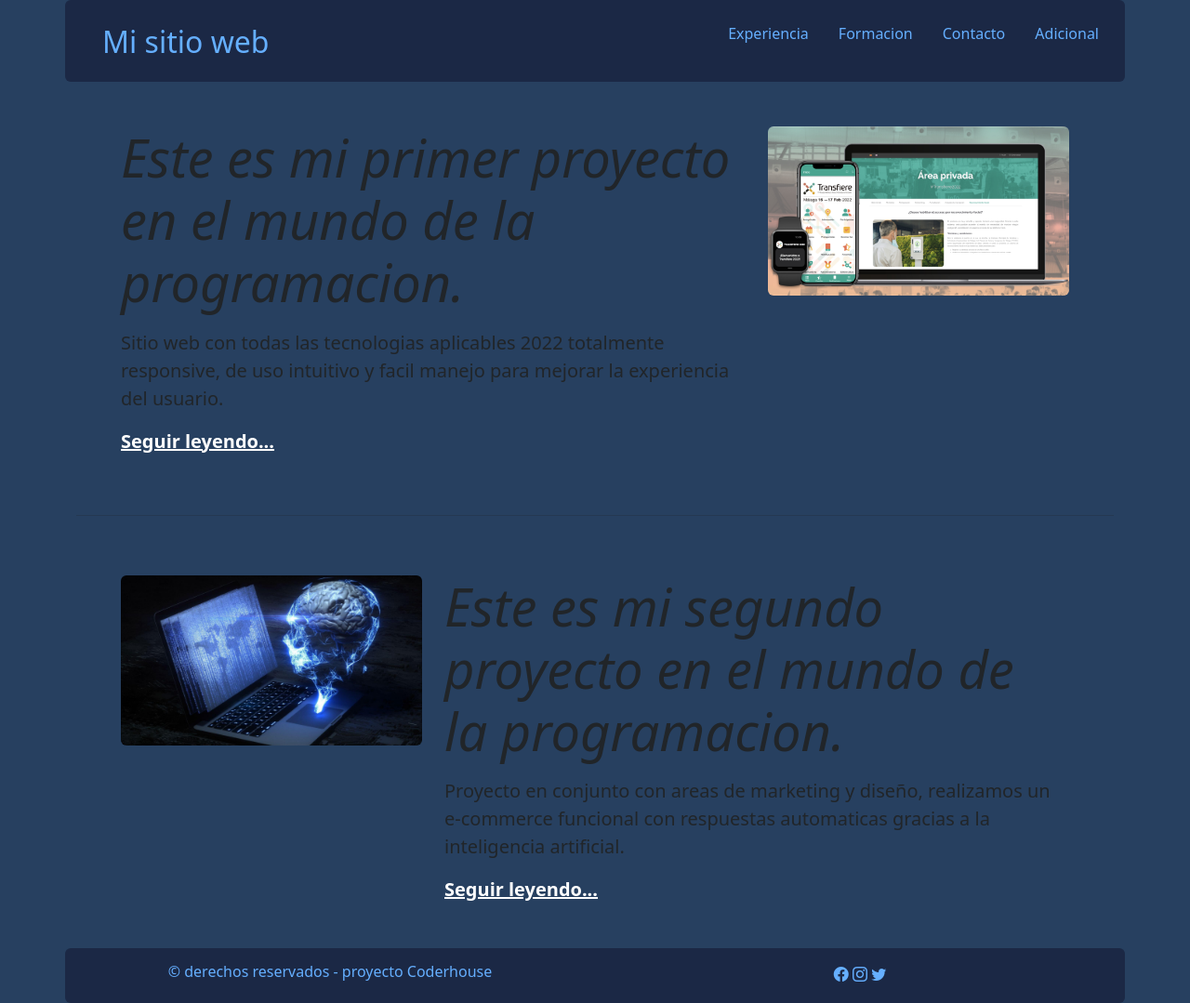
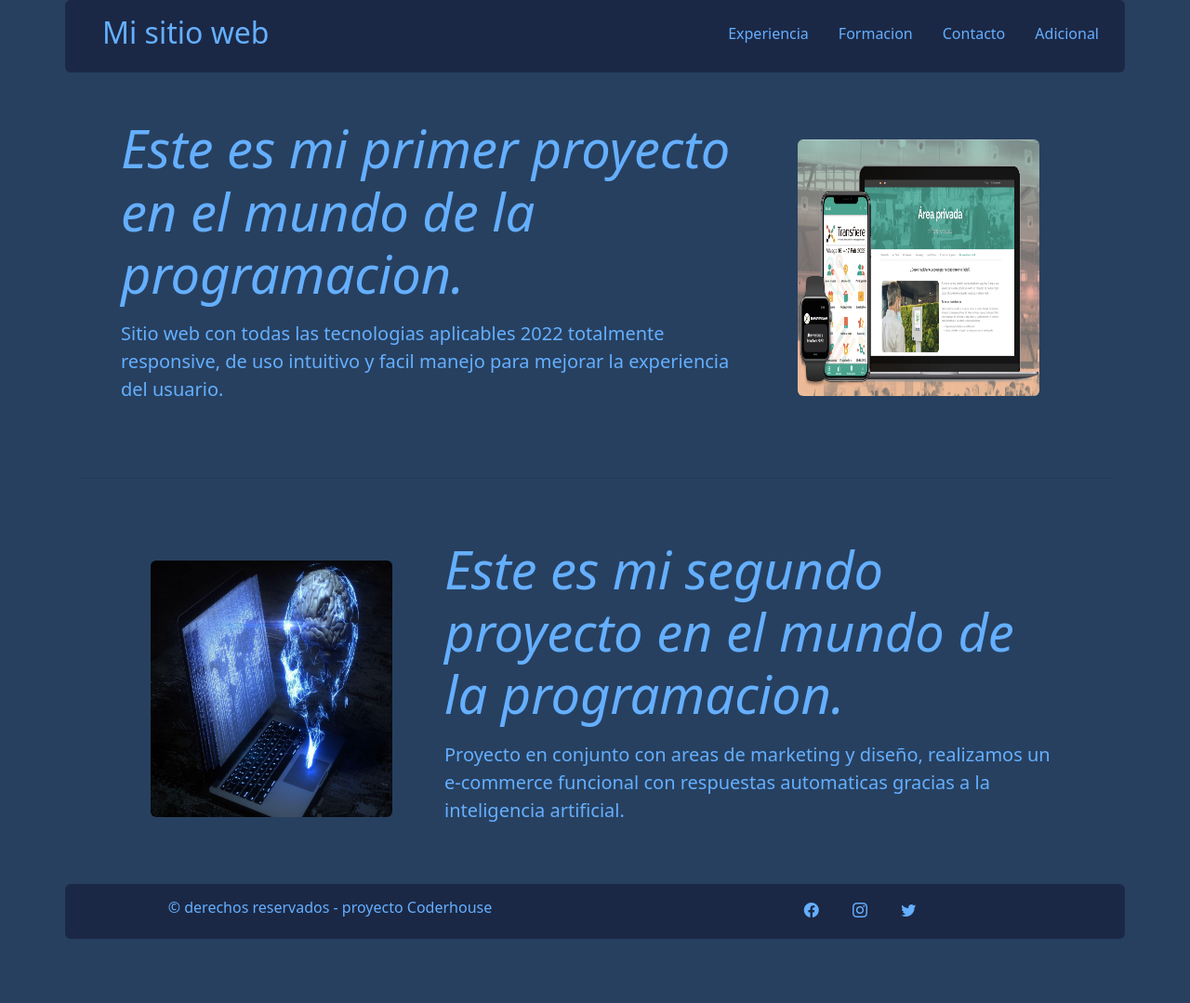
Before and after one commit to diegoQuintanilla/proyecto-coder, a plain HTML site: page paginas/experiencia.html in a window 1280 px wide. Shown: the whole page at 93% size. After the commit the page ends 1010 px from the top, so only its background shows below. Drawn offline with nearby package versions, Linux system fonts and the light colour scheme.

Commit message:
se termino de pasar experiencia a SASS

```diff
--- a/paginas/experiencia.html
+++ b/paginas/experiencia.html
@@ -16,7 +16,7 @@
 <body>
 
    <!-- encabezado y barra de navegacion -->
-   <div class=" navGeneral container rounded">
+   <div class="navGeneral container rounded">
     <header>
       <a href="../index.html" class="mb-md-0 me-md-auto">
         <h1 data-aos="zoom-in">Mi sitio web</h1>
@@ -40,27 +40,24 @@
   </div>
 
    <!-- contenido principal -->
-   <div class="container colorCuerpo">
-
-     <div class="p-4 p-md-5 rounded d-flex justify-content-around row">
-       <div class="col-md-6 col-xl-8">
-         <h1 class="display-4 fst-italic fuente">Este es mi primer proyecto en el mundo de la programacion.</h1>
-         <p class="lead my-3 fuente">Sitio web con todas las tecnologias aplicables 2022 totalmente responsive, de uso intuitivo y facil manejo para mejorar la experiencia del usuario.</p>
-         <p class="lead mb-0"><a href="#" class="text-white fw-bold">Seguir leyendo...</a></p>
+   <div class="expGeneral container colorCuerpo">
+     <section class="seccion1 p-md-5 rounded row">
+       <div class="texto col-md-6 col-xl-8">
+         <h1 class="display-4">Este es mi primer proyecto en el mundo de la programacion.</h1>
+         <p class="lead">Sitio web con todas las tecnologias aplicables 2022 totalmente responsive, de uso intuitivo y facil manejo para mejorar la experiencia del usuario.</p>
         </div>
-        <div data-aos="flip-left" class="col-md-6 col-xl-4 media"><img src="../img/tarjeta-1.jpg" class="img-fluid tarjeta rounded" alt="vista previa del proyecto 1 realizado"></div>
-      </div>
+        <div data-aos="flip-left" class="imagen col-md-6 col-xl-4 img-fluid"><img src="../img/tarjeta-1.jpg" class="img-fluid rounded" alt="vista previa del proyecto 1 realizado"></div>
+      </section>
 
       <hr>
 
-      <div class="p-4 p-md-5 rounded d-flex justify-content-around row">
-        <div data-aos="flip-right" class="col-md-6 col-xl-4 media img-fluid"><img src="../img/tarjeta-2.jpg" class="img-fluid tarjeta rounded" alt="vista previa del proyecto 2 realizado"></div>
-        <div class="col-md-6 col-xl-8">
-          <h1 class="display-4 fst-italic fuente">Este es mi segundo proyecto en el mundo de la programacion.</h1>
-          <p class="lead my-3 fuente">Proyecto en conjunto con areas de marketing y diseño, realizamos un e-commerce funcional con respuestas automaticas gracias a la inteligencia artificial.</p>
-          <p class="lead mb-0"><a href="#" class="text-white fw-bold">Seguir leyendo...</a></p>
+      <section class="seccion2 p-md-5 rounded row">
+        <div data-aos="flip-right" class="imagen col-md-6 col-xl-4 img-fluid"><img src="../img/tarjeta-2.jpg" class="img-fluid rounded" alt="vista previa del proyecto 2 realizado"></div>
+        <div class="texto col-md-6 col-xl-8">
+          <h1 class="display-4">Este es mi segundo proyecto en el mundo de la programacion.</h1>
+          <p class="lead">Proyecto en conjunto con areas de marketing y diseño, realizamos un e-commerce funcional con respuestas automaticas gracias a la inteligencia artificial.</p>
         </div>
-      </div>
+      </section>
     </div>
 
 
--- a/scss/_experiencia.scss
+++ b/scss/_experiencia.scss
@@ -1 +1,63 @@
 /* contenido principal de experiencia */
+
+.expGeneral {
+    background-color: $colorCuerpo;
+
+    .seccion1 {
+        display: flex;
+        justify-content: space-around;
+        padding: 1.5rem;
+
+        .texto {
+
+            h1 {
+                font-style: italic;
+                color: $fuente;
+            }
+
+            p {
+                margin: 1rem 0;
+                color: $fuente;
+            }
+        }
+
+        .imagen {
+            display: flex;
+            justify-content: center;
+            margin: 1.5rem 0;
+
+            img {
+                width: 16.25rem;
+            }
+        }
+    }
+
+    .seccion2 {
+        display: flex;
+        justify-content: space-around;
+        padding: 1.5rem;
+
+        .imagen {
+            display: flex;
+            justify-content: center;
+            margin: 1.5rem 0;
+
+            img {
+                width: 16.25rem;
+            }
+        }
+
+        .texto {
+
+            h1 {
+                font-style: italic;
+                color: $fuente;
+            }
+
+            p {
+                margin: 1rem 0;
+                color: $fuente;
+            }
+        }
+    }
+}
--- a/scss/_footer.scss
+++ b/scss/_footer.scss
@@ -12,6 +12,8 @@
 
         div {
             a {
+                margin: 1rem;
+
                 i {
                     color: $fuente;
                 }
--- a/scss/_header.scss
+++ b/scss/_header.scss
@@ -12,7 +12,6 @@
         a {
             display: flex;
             align-items: flex-end;
-            margin-bottom: 1rem;
             text-decoration: none;
 
             h1 {
--- a/scss/_index.scss
+++ b/scss/_index.scss
@@ -1,5 +1,8 @@
 /* contenido principal del index */
 
+.indexGeneral {
+    text-align: center;
+    background-color: $colorCuerpo;
 
     main {
         display: flex;
@@ -47,3 +50,4 @@ main {
             }
         }
     }
+}
```
Also changed, not shown: index.html (+2 -2 lines), css/estilo.css, scss/estilo.scss (line endings or trailing spaces), 1 other file. Lines whose indentation alone changed are shown as unchanged.
